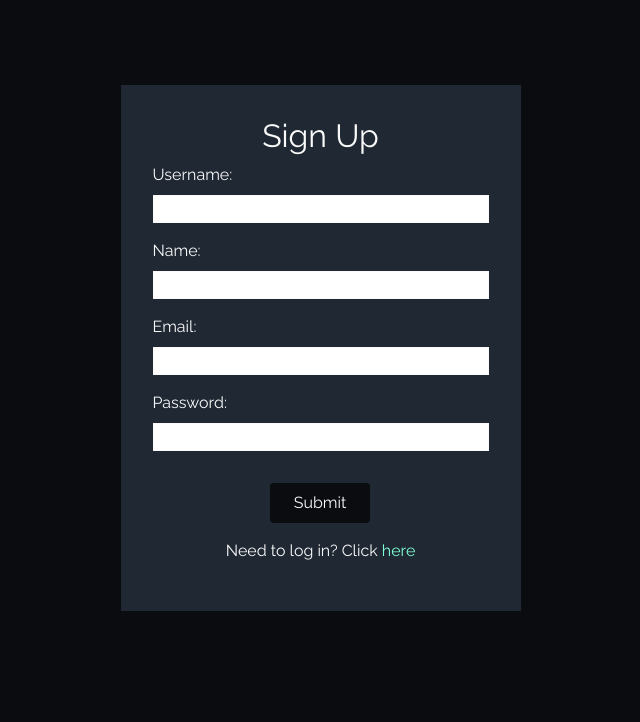
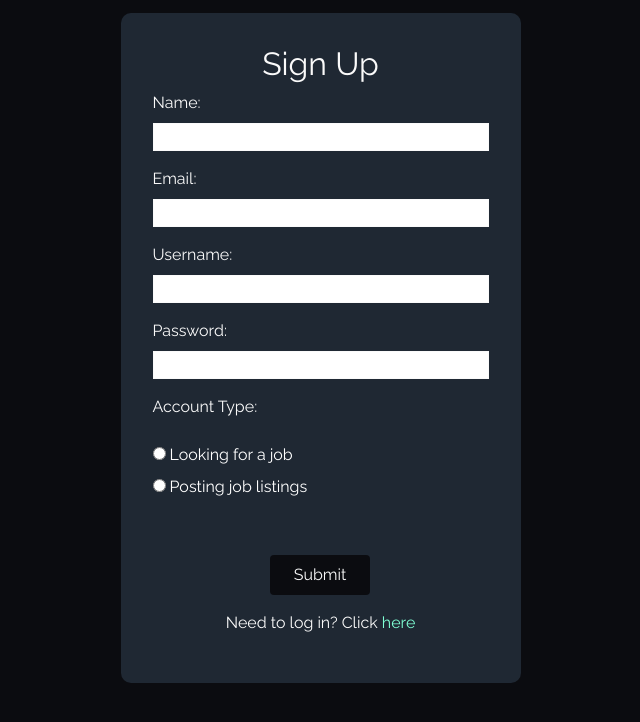
Before and after one commit to joaquinllopez00/job-board-v2, a Django app: page /signup/ in a window 1280 px wide. Shown: the part 64-786 px from the top of the page, without its empty margins (323-963 px from the left). Run offline with Django 3.2, Linux system fonts and the light colour scheme; some libraries are stand-ins or nearby versions.

Commit message:
User model updated, forms updated

```diff
--- a/job/views.py
+++ b/job/views.py
@@ -25,6 +25,7 @@ class listing_detail_view(LoginRequiredMixin, View):
             'listing': listing,
             'user': user
         }
+        print('WORKING?', request, template, context)
         return render(request, template, context)
 
     def post(self, request, *args, **kwargs):
--- a/static/auth.css
+++ b/static/auth.css
@@ -17,6 +17,7 @@
   margin-top: 1.5rem;
   background-color: var(--light-color);
   width: 400px;
+  border-radius: 10px;
 }
 
 .auth__container h2,
@@ -72,3 +73,11 @@ input:focus {
   transform: translateY(-2px);
   box-shadow: var(--button-boxShadow);
 }
+
+#id_employee {
+  display: flex;
+  flex-direction: column;
+  list-style: none;
+  justify-content: flex-start;
+  padding: 0;
+}
--- a/templates/profile.html
+++ b/templates/profile.html
@@ -1,13 +1,13 @@
 {% extends 'base_template.html' %}{% block content %}
 <form method="post" action="">
   {% csrf_token %}
-  <table>{{form.as_table}}
+  <table>
+    {{form.as_table}}
     <p>Name : {{user.name}} | Username : {{user.username}}</p>
     <p>Email: {{user.email}} | Phone Number: {{user.contact_num}}</p>
     <p>Bio: {{user.bio}}</p>
     <p>Work Experience: {{user.experience}} | Skills: {{user.skills}}</p>
-    <button><a class="nav-link font-weight-bold" href="/profile/{{request.user.id}}/edit/">Edit
-        Profile</a></button>
+    <button><a class="nav-link font-weight-bold" href="/profile/{{request.user.id}}/edit">Edit Profile</a></button>
   </table>
 </form>
 {% endblock %}
--- a/user/admin.py
+++ b/user/admin.py
@@ -1,5 +1,5 @@
 from django.contrib import admin
 from django.contrib.auth.admin import UserAdmin
 from .models import User
-
+UserAdmin.fieldsets += ('Custom Fields', {'fields': ['name', 'bio', 'experience', 'skills', 'contact_num', 'employee']}),
 admin.site.register(User, UserAdmin)
--- a/user/forms.py
+++ b/user/forms.py
@@ -1,20 +1,19 @@
 from django import forms
-from .models import User
+from .models import User, CHOICES
 from django.contrib.auth.forms import UserCreationForm
 
 
 class LoginForm(forms.Form):
     username = forms.CharField(max_length=150)
-    name = forms.CharField(max_length=150)
-    email = forms.CharField(max_length=100)
     password = forms.CharField(widget=forms.PasswordInput)
 
 
 class SignUpForm(forms.Form):
-    username = forms.CharField(max_length=150)
     name = forms.CharField(max_length=150)
     email = forms.CharField(max_length=100)
+    username = forms.CharField(max_length=150)
     password = forms.CharField(widget=forms.PasswordInput)
+    employee = forms.ChoiceField(label='Account Type', widget=forms.RadioSelect(), choices=CHOICES)
 
 
 class EditProfileForm(UserCreationForm):
--- a/user/views.py
+++ b/user/views.py
@@ -28,7 +28,8 @@ def signup_view(request):
         if form.is_valid():
             data = form.cleaned_data
             new_user = User.objects.create_user(
-                username=data.get("username"), password=data.get("password"), email=data.get('email'))
+                username=data.get("username"), password=data.get("password"), email=data.get('email'), name=data.get('name'), employee=data.get('employee'))
+            return HttpResponseRedirect("/login/")
     form = SignUpForm()
     return render(request, 'signup.html', {"form": form})
 
@@ -50,7 +51,8 @@ def login_view(request):
 
 
 def profile_view(request, username):
-    user = User.objects.filter(username=username)
+    user = User.objects.get(username=username)
+    print(user)
     listings = Listing.objects.filter(user=user).order_by('-post_date')
 #   notifications = views.notification_count_view(request)
     if request.user.is_authenticated:
```
Also changed, not shown: user/models.py (+7 -1 lines), db.sqlite3, user/migrations/0003_user_employee.py (added), user/migrations/0004_alter_user_employee.py (added).
